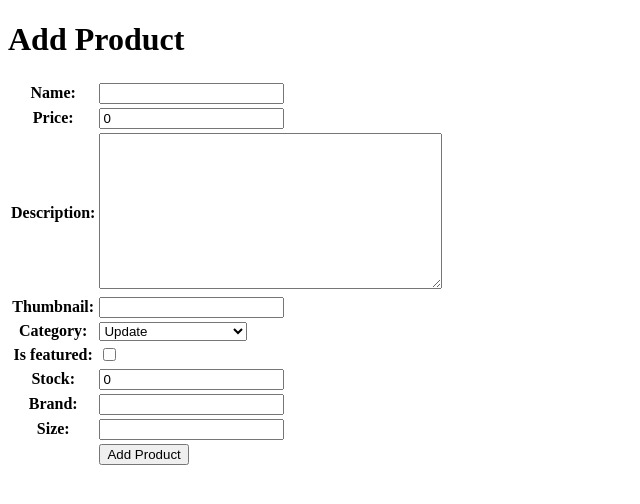
After one commit to NisriinaWakhdah/football-shop, a Django app: page /add-product/ in a window 1280 px wide. The commit adds this page. Shown: the top 504 px of the page, without its empty margins (0-640 px from the left). Run offline with Django 5.2, Linux system fonts and the light colour scheme.

Commit message:
Tugas Individu 3

```diff
--- a/football_shop/settings.py
+++ b/football_shop/settings.py
@@ -34,6 +34,9 @@ DEBUG = True
 
 ALLOWED_HOSTS = ["localhost", "127.0.0.1", "nisriina-wakhdah-footballshop.pbp.cs.ui.ac.id"]
 
+CSRF_TRUSTED_ORIGINS = [
+    "https://nisriina-wakhdah-footballshop.pbp.cs.ui.ac.id/",
+]
 
 # Application definition
 
@@ -62,7 +65,7 @@ ROOT_URLCONF = 'football_shop.urls'
 TEMPLATES = [
     {
         'BACKEND': 'django.template.backends.django.DjangoTemplates',
-        'DIRS': [],
+        'DIRS': [BASE_DIR / 'templates'],
         'APP_DIRS': True,
         'OPTIONS': {
             'context_processors': [
--- /dev/null
+++ b/main/forms.py
@@ -0,0 +1,7 @@
+from django.forms import ModelForm
+from main.models import Product
+
+class ProductForm(ModelForm):
+    class Meta:
+        model = Product
+        fields = ["name", "price", "description", "thumbnail", "category", "is_featured", "stock", "brand", "size"]
--- a/main/models.py
+++ b/main/models.py
@@ -1,5 +1,6 @@
 import uuid
 from django.db import models
+from django.utils import timezone
 
 # Create your models here.
 class Product(models.Model):
@@ -21,10 +22,11 @@ class Product(models.Model):
     thumbnail = models.URLField(blank=True, null=True)
     category = models.CharField(max_length=20, choices= category_choices, default='update')
     is_featured = models.BooleanField(default=False)
+    launch_at = models.DateTimeField(default=timezone.now)
     stock = models.IntegerField(default=0)
     rating = models.FloatField(default=0.0)
     brand = models.CharField()
-    items_viewer = models.PositiveIntegerField(default=0)
+    product_viewer = models.PositiveIntegerField(default=0)
     size = models.CharField()
 
     # method untuk mengembalikan nama produk yang dijual
@@ -37,7 +39,7 @@ class Product(models.Model):
         return self.rating >= 3.5
 
     @property
-    # method untuk menngecek apakah barangnya tersedia
+    # method untuk mengecek apakah barangnya tersedia
     def is_availaible(self):
         return self.stock > 0
 
--- /dev/null
+++ b/main/templates/add_product.html
@@ -0,0 +1,18 @@
+{% extends 'base.html' %}
+{% block content %}
+<h1>Add Product</h1>
+
+<form method="POST">
+  {% csrf_token %}
+  <table>
+    {{ form.as_table }}
+    <tr>
+      <td></td>
+      <td>
+        <input type="submit" value="Add Product" />
+      </td>
+    </tr>
+  </table>
+</form>
+
+{% endblock %}
--- a/main/urls.py
+++ b/main/urls.py
@@ -1,8 +1,15 @@
 from django.urls import path
-from main.views import show_main
+from main.views import show_main, add_product, show_product, show_xml, show_json, show_xml_by_id, show_json_by_id
 
 app_name = 'main'
 
 urlpatterns = [
     path('', show_main, name='show_main'),
+    path('add-product/', add_product, name='add_product'),
+    path('product/<str:id>/', show_product, name='show_product'),
+    path('xml/', show_xml, name='show_xml'),
+    path('json/', show_json, name='show_json'),
+    path('xml/<str:product_id>/', show_xml_by_id, name='show_xml_by_id'),
+    path('json/<str:product_id>/', show_json_by_id, name='show_json_by_id'),
+
 ]
--- a/main/views.py
+++ b/main/views.py
@@ -1,4 +1,8 @@
-from django.shortcuts import render
+from django.shortcuts import render, redirect, get_object_or_404
+from main.forms import ProductForm
+from main.models import Product
+from django.http import HttpResponse
+from django.core import serializers
 
 # Create your views here.
 def show_main(request):
@@ -9,3 +13,48 @@ def show_main(request):
             'appName': 'main'
     }
     return render(request, "main.html", context)
+
+def add_product(request):
+    form = ProductForm(request.POST or None)
+
+    if form.is_valid() and request.method == "POST":
+        form.save()
+        return redirect('main:show_main')
+
+    context = {'form': form}
+    return render(request, "add_product.html", context)
+
+def show_product(request, id):
+    product = get_object_or_404(Product, pk=id)
+    product.increment_views()
+
+    context = {
+        'product': product
+    }
+    return render(request, "detail_product.html", context)
+
+def show_xml(request):
+    product_list = Product.objects.all()
+    xml_data = serializers.serialize("xml", product_list)
+    return HttpResponse(xml_data, content_type="application/xml")
+
+def show_json(request):
+    product_list = Product.objects.all()
+    json_data = serializers.serialize("json", product_list)
+    return HttpResponse(json_data, content_type="application/json")
+
+def show_xml_by_id(request, product_id):
+    try:
+        product_item = Product.objects.filter(pk=product_id)
+        xml_data = serializers.serialize("xml", product_item)
+        return HttpResponse(xml_data, content_type="application/xml")
+    except Product.DoesNotExist:
+        return HttpResponse(status=404)
+
+def show_json_by_id(request, product_id):
+    try:
+        product_item = Product.objects.get(pk=product_id)
+        json_data = serializers.serialize("json", [product_item])
+        return HttpResponse(json_data, content_type="application/json")
+    except Product.DoesNotExist:
+        return HttpResponse(stastus=404)
--- /dev/null
+++ b/templates/base.html
@@ -0,0 +1,13 @@
+{% load static %}
+<!DOCTYPE html>
+<html lang="en">
+<head>
+    <meta charset="UTF-8" />
+    <meta name="viewport" content="width=device-width, initial-scale=1.0" />
+    {% block meta %} {% endblock meta %}
+</head>
+
+<body>
+    {% block content %} {% endblock content %}
+</body>
+</html>
```
Also changed, not shown: main/templates/detail_product.html (added, +25 -0 lines), main/templates/main.html (+39 -0 lines), Adidas_UwclPro_25.webp (added), main/migrations/0002_rename_items_viewer_product_product_viewer_and_more.py (added).
